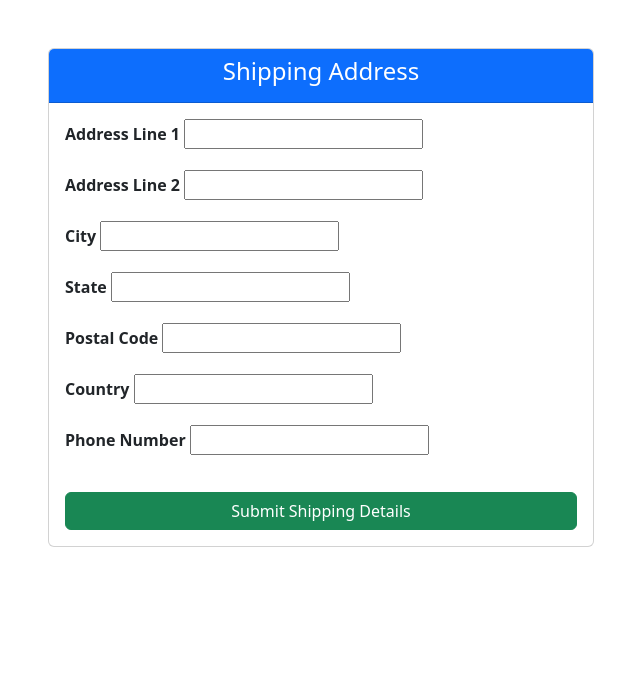
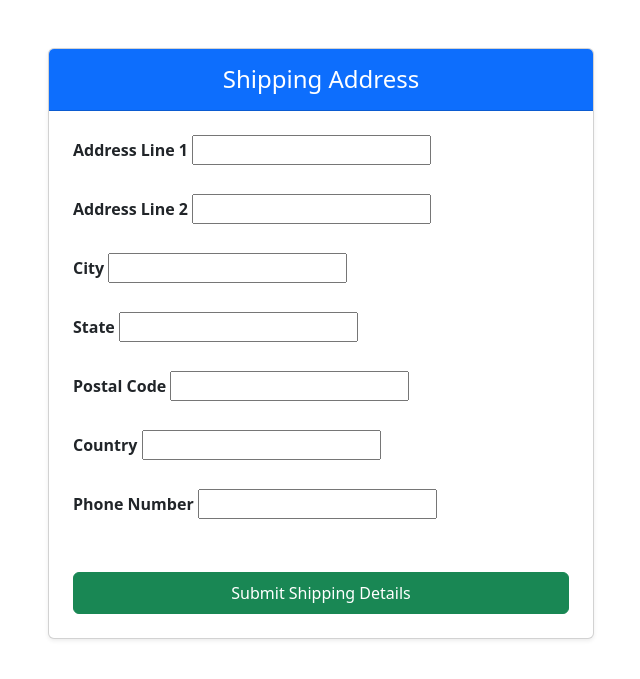
Before and after one commit to Pristine-Mind/supply-chain-management-backend, a Django app: template market/templates/shipping_address_form.html in a window 1280 px wide. Shown: the top 679 px of the page, without its empty margins (319-959 px from the left). Run offline with Django 4.2, Linux system fonts and the light colour scheme; the template is opened without the code that fills it: values that come from a table or form of the project are taken from there, others are empty; parts of the project's set-up code (start-up, migrations or seed data) failed here and were passed over.

Commit message:
Fix styling in delivery form

```diff
--- a/market/templates/shipping_address_form.html
+++ b/market/templates/shipping_address_form.html
@@ -1,54 +1,53 @@
 <!DOCTYPE html>
 <html lang="en">
+
 <head>
     <meta charset="UTF-8">
     <meta name="viewport" content="width=device-width, initial-scale=1.0">
     <title>Shipping Address Form</title>
     <link href="https://cdn.jsdelivr.net/npm/bootstrap@5.3.0-alpha1/dist/css/bootstrap.min.css" rel="stylesheet">
 </head>
+
 <body>
     <div class="container mt-5">
         <div class="row justify-content-center">
-            <div class="col-md-6">
-                <div class="card">
+            <div class="col-md-8 col-lg-6">
+                <div class="card shadow-sm">
                     <div class="card-header bg-primary text-white">
-                        <h4 class="card-title text-center">Shipping Address</h4>
+                        <h4 class="card-title text-center my-2">Shipping Address</h4>
                     </div>
-                    <div class="card-body">
+                    <div class="card-body p-4">
                         <form id="shipping-form" method="post">
                             {% csrf_token %}
-                            <div class="mb-3">
-                                <label for="id_address_line_1" class="form-label fw-bold">Address Line 1</label>
+                            <div class="mb-4">
+                                <label for="id_address_line_1" class="form-label fw-bold text-dark">Address Line 1</label>
                                 {{ form.address_line_1 }}
                             </div>
-                            <div class="mb-3">
-                                <label for="id_address_line_2" class="form-label fw-bold">Address Line 2</label>
+                            <div class="mb-4">
+                                <label for="id_address_line_2" class="form-label fw-bold text-dark">Address Line 2</label>
                                 {{ form.address_line_2 }}
                             </div>
-                            <div class="mb-3">
-                                <label for="id_city" class="form-label fw-bold">City</label>
+                            <div class="mb-4">
+                                <label for="id_city" class="form-label fw-bold text-dark">City</label>
                                 {{ form.city }}
                             </div>
-                            <div class="mb-3">
-                                <label for="id_state" class="form-label fw-bold">State</label>
+                            <div class="mb-4">
+                                <label for="id_state" class="form-label fw-bold text-dark">State</label>
                                 {{ form.state }}
                             </div>
-                            <div class="mb-3">
-                                <label for="id_postal_code" class="form-label fw-bold">Postal Code</label>
+                            <div class="mb-4">
+                                <label for="id_postal_code" class="form-label fw-bold text-dark">Postal Code</label>
                                 {{ form.postal_code }}
                             </div>
-
-                            <div class="mb-3">
-                                <label for="id_country" class="form-label fw-bold">Country</label>
+                            <div class="mb-4">
+                                <label for="id_country" class="form-label fw-bold text-dark">Country</label>
                                 {{ form.country }}
                             </div>
-
-                            <div class="mb-3">
-                                <label for="id_phone_number" class="form-label fw-bold">Phone Number</label>
+                            <div class="mb-4">
+                                <label for="id_phone_number" class="form-label fw-bold text-dark">Phone Number</label>
                                 {{ form.phone_number }}
                             </div>
-
-                            <button type="submit" class="btn btn-success w-100 mt-3">Submit Shipping Details</button>
+                            <button type="submit" class="btn btn-success w-100 py-2 mt-4">Submit Shipping Details</button>
                         </form>
                     </div>
                 </div>
@@ -76,12 +75,19 @@
     <script src="https://cdn.jsdelivr.net/npm/bootstrap@5.3.0-alpha1/dist/js/bootstrap.bundle.min.js"></script>
 
     <script>
-        // Assuming form submission is successful, trigger the modal
         document.getElementById('shipping-form').onsubmit = function(event) {
             event.preventDefault();
             var orderSuccessModal = new bootstrap.Modal(document.getElementById('orderSuccessModal'));
             orderSuccessModal.show();
         };
+        document.getElementById("id_address_line_1").setAttribute("required", "");
+        document.getElementById("id_address_line_2").setAttribute("required", "");
+        document.getElementById("id_city").setAttribute("required", "");
+        document.getElementById("id_state").setAttribute("required", "");
+        document.getElementById("id_postal_code").setAttribute("required", "");
+        document.getElementById("id_country").setAttribute("required", "");
+        document.getElementById("id_phone_number").setAttribute("required", "");
     </script>
 </body>
+
 </html>
--- a/market/views.py
+++ b/market/views.py
@@ -5,8 +5,7 @@ from django.shortcuts import get_object_or_404, redirect, render
 from django.http import HttpResponse
 from django.conf import settings
 from django.db.models import Subquery, OuterRef
-from django.http import JsonResponse
-from django.contrib.auth.decorators import login_required
+from django.views.decorators.csrf import csrf_exempt
 
 from rest_framework import viewsets, status, views
 from rest_framework.response import Response
@@ -151,6 +150,7 @@ def verify_payment(request):
         return HttpResponse("Payment Verification Failed")
 
 
+@csrf_exempt
 def payment_confirmation(request, payment_id):
     payment = get_object_or_404(Payment, id=payment_id)
     if payment.status == "completed":
@@ -160,7 +160,7 @@ def payment_confirmation(request, payment_id):
         return HttpResponse("Payment not verified")
 
 
-@api_view(["POST"])
+@csrf_exempt
 def shipping_address_form(request, payment_id):
     payment = get_object_or_404(Payment, id=payment_id)
 
```
Lines whose indentation alone changed are shown as unchanged.
